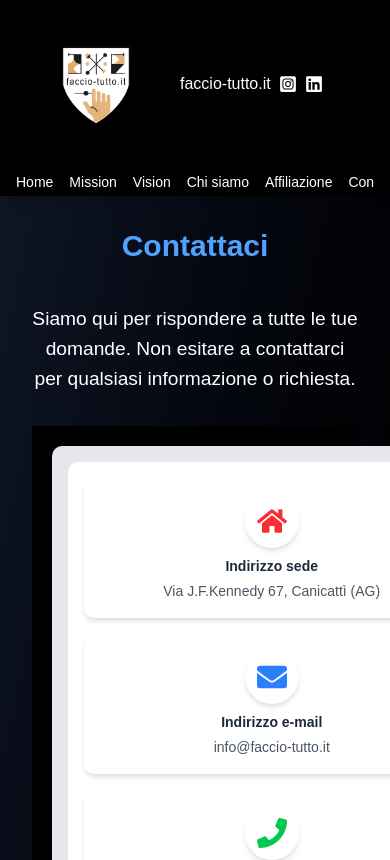
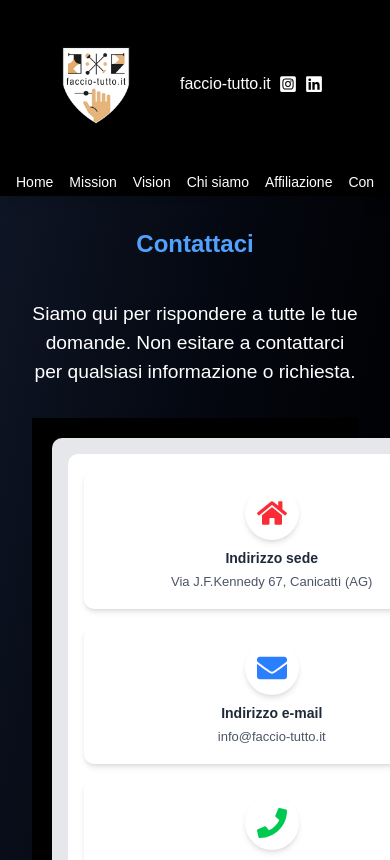
Before and after one commit to faccio-tutto/faccio-tutto, a Next.js app: page /contatti in a window 390 px wide. Shown: the top 860 px of the page. Built offline with nearby package versions, Linux system fonts and the light colour scheme.

Commit message:
Ottimizzazione pagina contatti

```diff
--- a/app/contatti/page.tsx
+++ b/app/contatti/page.tsx
@@ -122,8 +122,8 @@ export default function ContattiPage() {
   transition={{ duration: 0.8 }}
   className="p-8 flex flex-col items-center justify-center min-h-[calc(100vh-100px)]"
 >
-  <h1 className="text-3xl font-bold mb-10 text-center text-blue-400">Contattaci</h1>
-  <p className="text-lg text-center mb-8 max-w-2xl">
+  <h1 className="text-2xl sm:text-3xl font-bold mb-10 text-center text-blue-400">Contattaci</h1>
+  <p className="text-base sm:text-lg text-center mb-8 max-w-2xl">
     Siamo qui per rispondere a tutte le tue domande. Non esitare a contattarci per qualsiasi informazione o richiesta.
   </p>
 
@@ -177,7 +177,7 @@ export default function ContattiPage() {
                             {service.title}
                         </h3>
                         {service.description && (
-                            <div style={{ fontSize: '14px' }} className="text-gray-600 mt-1">{service.description}</div>
+                            <div style={{ fontSize: '13px' }} className="text-gray-600 mt-1">{service.description}</div>
                         )}
                     </CustomCardContent>
                 </CustomCard>
@@ -196,7 +196,7 @@ export default function ContattiPage() {
   {/* Footer */}
 
       <footer className="text-center mt-8 p-6 bg-gray-900 text-gray-300">
-        <p>&copy; {new Date().getFullYear()} faccio-tutto.it - Tutti i diritti riservati.</p>
+        <p>© {new Date().getFullYear()} faccio-tutto.it - Tutti i diritti riservati.</p>
       </footer>
     </div>
   );
```
